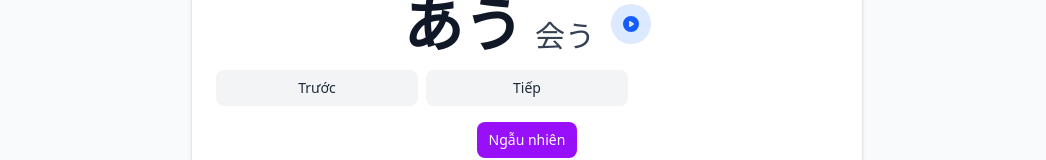
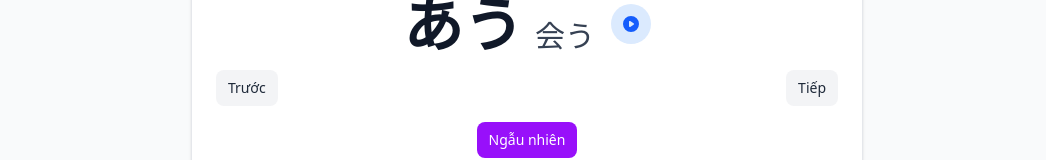
Before and after one commit to ngocquangdang/jp-trainer, a Next.js app: page /vocab in a window 1280 px wide. Shown: the part 327-487 px from the top of the page, without its empty margins (113-1159 px from the left). Built offline with nearby package versions, Linux system fonts and the light colour scheme.

Commit message:
fix: useTextToSpeech

```diff
--- a/app/hooks/useTextToSpeech.ts
+++ b/app/hooks/useTextToSpeech.ts
@@ -19,9 +19,10 @@ interface UseTextToSpeechReturn {
 export const useTextToSpeech = (options: UseTextToSpeechOptions = {}): UseTextToSpeechReturn => {
   const {
     lang = 'ja-JP',
-    rate = 0.8,
+    rate = 0.6,
     pitch = 1,
-    volume = 0.8
+    volume = 1,
+
   } = options
 
   const [isPlaying, setIsPlaying] = useState<boolean>(false)
--- a/app/vocab/page.tsx
+++ b/app/vocab/page.tsx
@@ -108,7 +108,7 @@ export default function VocabPage() {
                 <AudioButton text={item.key} size="lg" />
               </div>
 
-              <div className="grid grid-cols-3 gap-2">
+              <div className="flex items-center justify-between">
                 <button
                   className="rounded-lg bg-gray-100 hover:bg-gray-200 text-gray-800 px-3 py-2 text-sm font-medium"
                   onClick={handlePrev}
```
